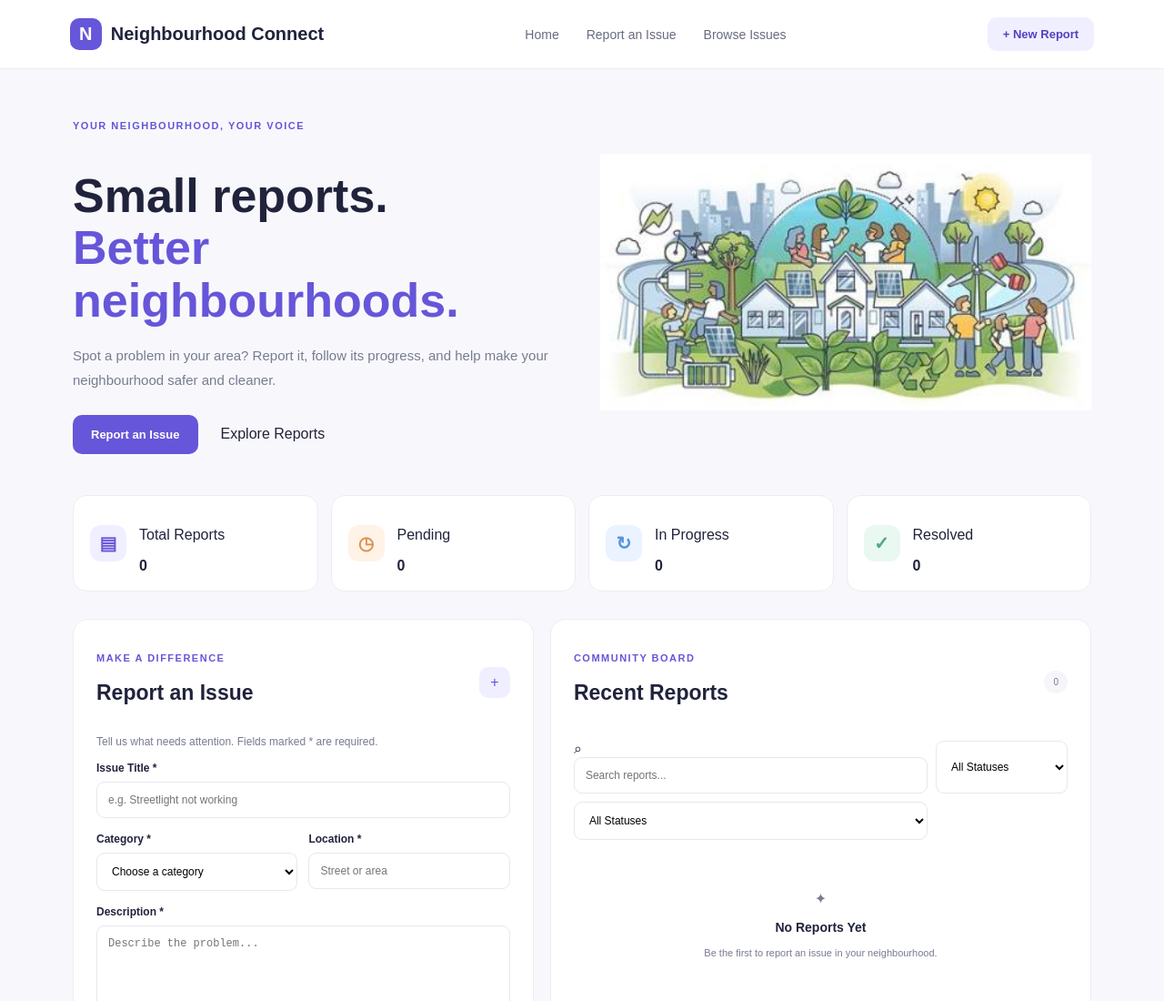
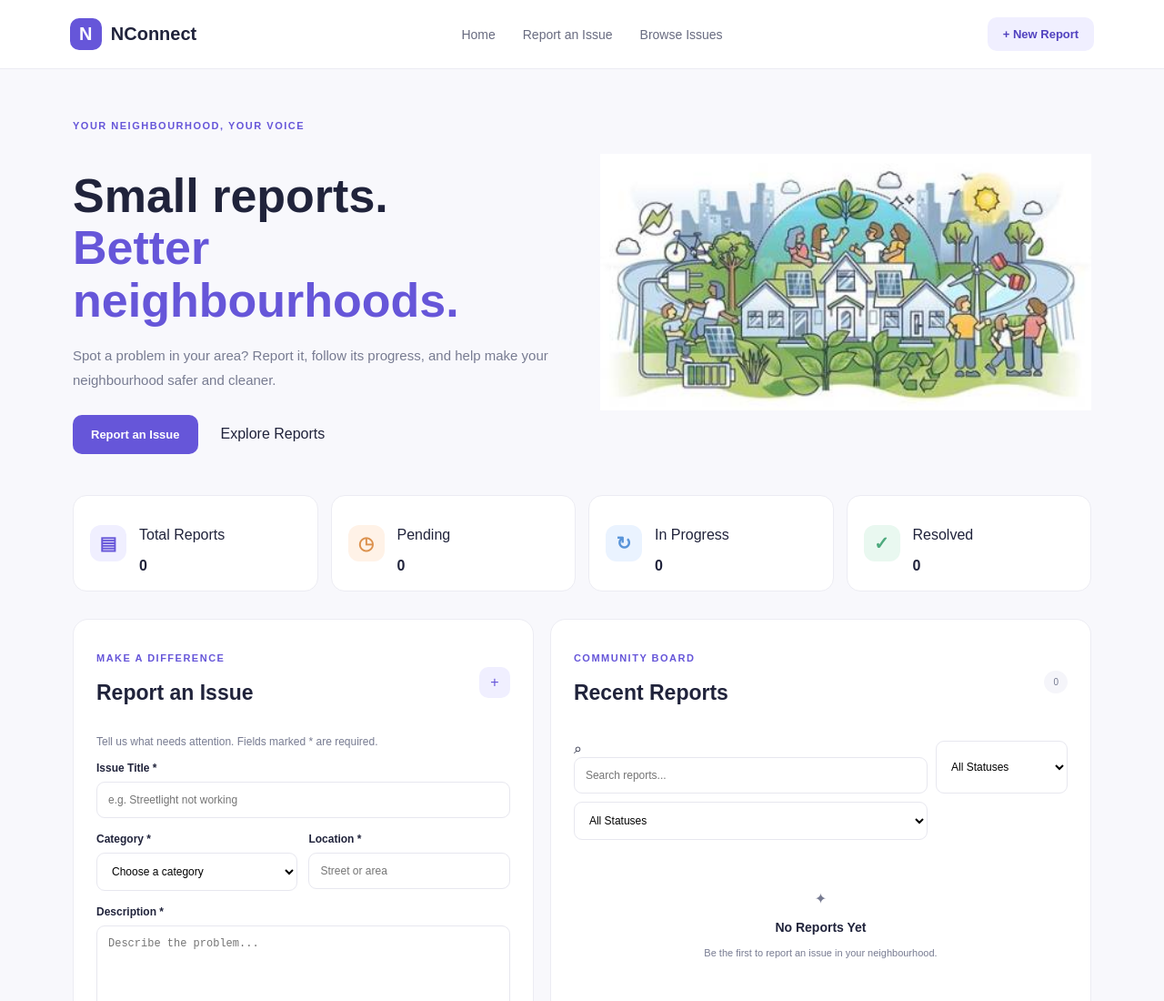
Before and after one commit to devashishbelchandanops/NeighbourhoodConnect, a plain HTML site: page index.html in a window 1280 px wide. Shown: the top 1100 px of the page at 91% size. Drawn offline with Linux system fonts and the light colour scheme.

Commit message:
Updated Neighbourhood Connect website

```diff
--- a/index.html
+++ b/index.html
@@ -21,7 +21,7 @@
  <!-- Website logo and name -->
         <a class="brand" href="#home">
             <span class="brand-mark">N</span>
-            <span>Neighbourhood Connect</span>
+            <span>NConnect</span>
         </a>
 
         <!-- Navigation links -->
```
